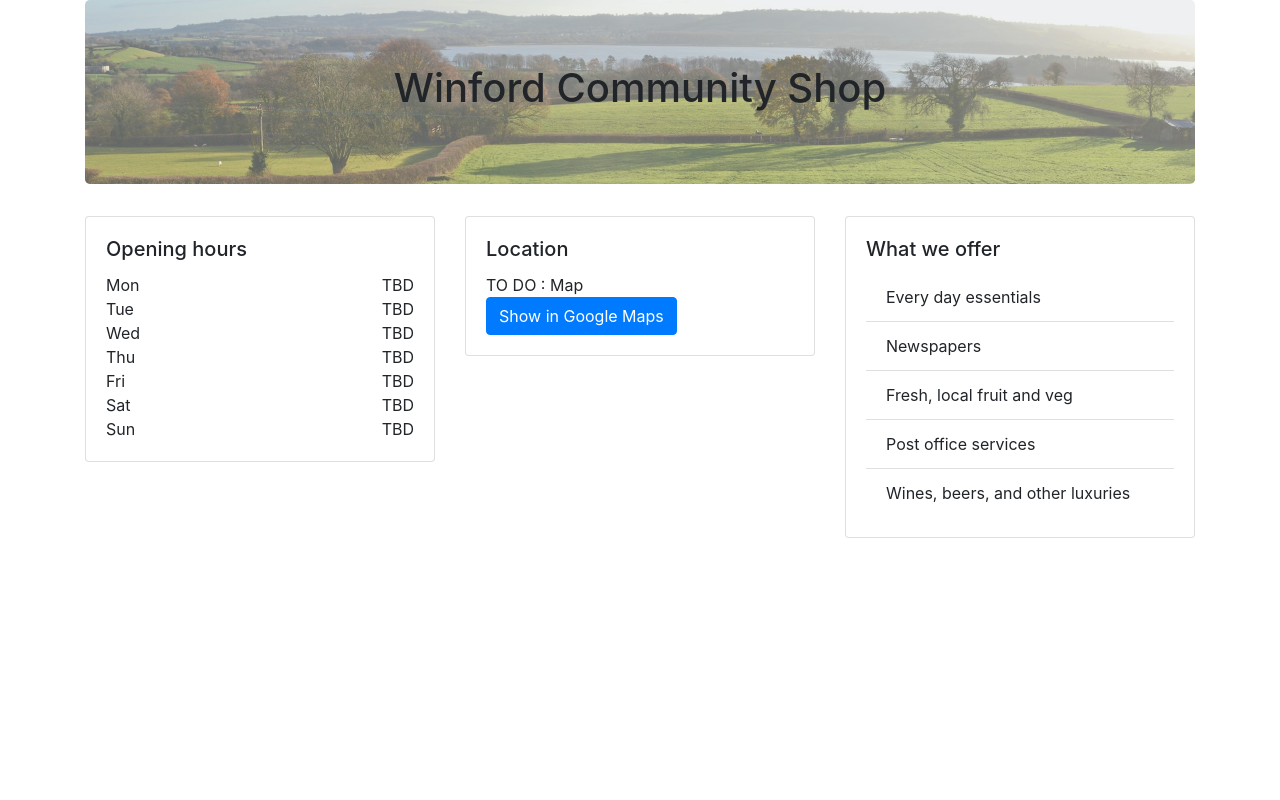
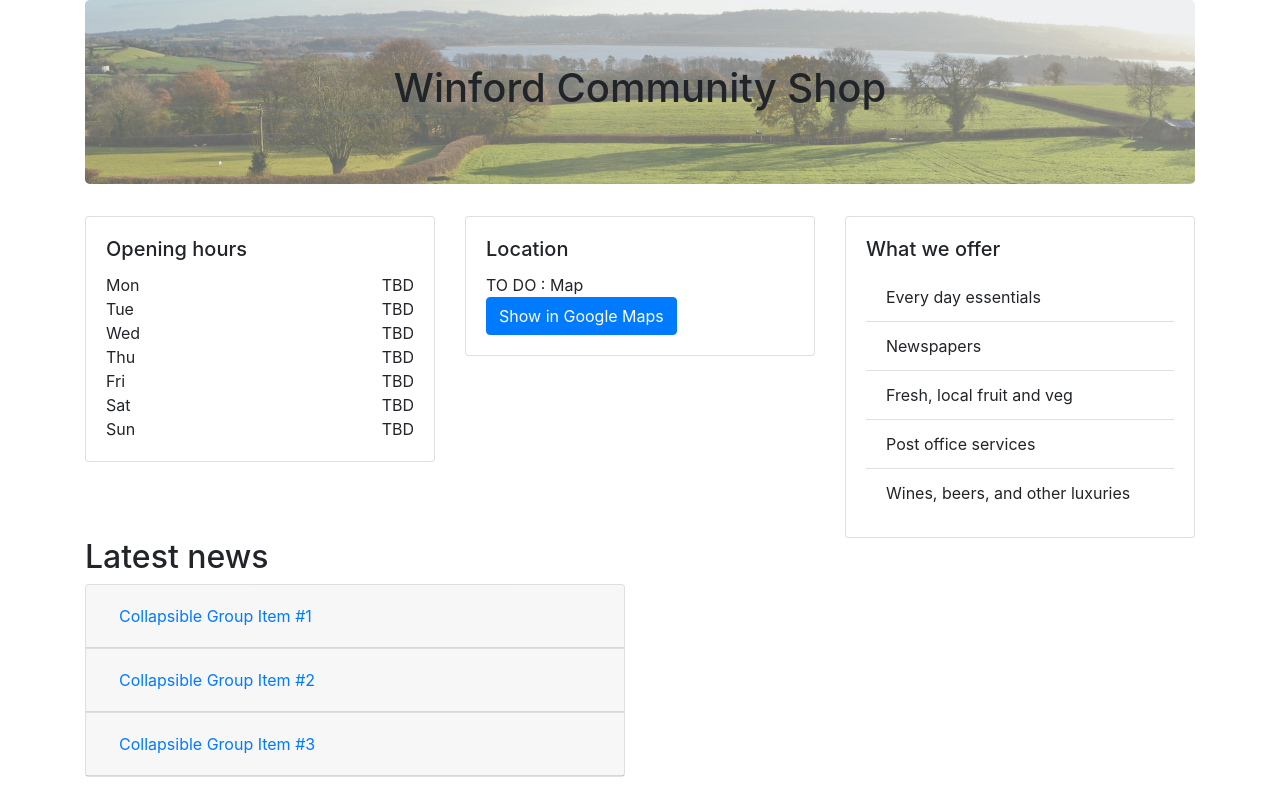
Before and after one commit to pete-wcs/pete-wcs.github.io, a plain HTML site: page index.html in a window 1280 px wide. Drawn offline with nearby package versions, Linux system fonts and the light colour scheme.

Commit message:
Added latest news accordian.

```diff
--- a/index.html
+++ b/index.html
@@ -75,6 +75,63 @@
             </div>
         </div>
     </div>
+
+    <div class="row">
+        <div class="col-md-6">
+            <h2>Latest news</h2>
+            <div class="accordion" id="accordionExample">
+                <div class="card">
+                    <div class="card-header" id="headingOne">
+                        <h5 class="mb-0">
+                            <button class="btn btn-link" type="button" data-toggle="collapse" data-target="#collapseOne" aria-expanded="false" aria-controls="collapseOne">
+                                Collapsible Group Item #1
+                            </button>
+                        </h5>
+                    </div>
+
+                    <div id="collapseOne" class="collapse collapsed" aria-labelledby="headingOne" data-parent="#accordionExample">
+                        <div class="card-body">
+                            Anim pariatur cliche reprehenderit, enim eiusmod high life accusamus terry richardson ad squid. 3 wolf moon officia aute, non cupidatat skateboard dolor brunch. Food truck quinoa nesciunt laborum eiusmod. Brunch 3 wolf moon tempor, sunt aliqua put a bird on it squid single-origin coffee nulla assumenda shoreditch et. Nihil anim keffiyeh helvetica, craft beer labore wes anderson cred nesciunt sapiente ea proident. Ad vegan excepteur butcher vice lomo. Leggings occaecat craft beer farm-to-table, raw denim aesthetic synth nesciunt you probably haven't heard of them accusamus labore sustainable VHS.
+                        </div>
+                    </div>
+                </div>
+
+                <div class="card">
+                    <div class="card-header" id="headingTwo">
+                        <h5 class="mb-0">
+                            <button class="btn btn-link collapsed" type="button" data-toggle="collapse" data-target="#collapseTwo" aria-expanded="false" aria-controls="collapseTwo">
+                                Collapsible Group Item #2
+                            </button>
+                        </h5>
+                    </div>
+                    <div id="collapseTwo" class="collapse" aria-labelledby="headingTwo" data-parent="#accordionExample">
+                        <div class="card-body">
+                            Anim pariatur cliche reprehenderit, enim eiusmod high life accusamus terry richardson ad squid. 3 wolf moon officia aute, non cupidatat skateboard dolor brunch. Food truck quinoa nesciunt laborum eiusmod. Brunch 3 wolf moon tempor, sunt aliqua put a bird on it squid single-origin coffee nulla assumenda shoreditch et. Nihil anim keffiyeh helvetica, craft beer labore wes anderson cred nesciunt sapiente ea proident. Ad vegan excepteur butcher vice lomo. Leggings occaecat craft beer farm-to-table, raw denim aesthetic synth nesciunt you probably haven't heard of them accusamus labore sustainable VHS.
+                        </div>
+                    </div>
+                </div>
+
+                <div class="card">
+                    <div class="card-header" id="headingThree">
+                        <h5 class="mb-0">
+                            <button class="btn btn-link collapsed" type="button" data-toggle="collapse" data-target="#collapseThree" aria-expanded="false" aria-controls="collapseThree">
+                                Collapsible Group Item #3
+                            </button>
+                        </h5>
+                    </div>
+                    <div id="collapseThree" class="collapse" aria-labelledby="headingThree" data-parent="#accordionExample">
+                        <div class="card-body">
+                            Anim pariatur cliche reprehenderit, enim eiusmod high life accusamus terry richardson ad squid. 3 wolf moon officia aute, non cupidatat skateboard dolor brunch. Food truck quinoa nesciunt laborum eiusmod. Brunch 3 wolf moon tempor, sunt aliqua put a bird on it squid single-origin coffee nulla assumenda shoreditch et. Nihil anim keffiyeh helvetica, craft beer labore wes anderson cred nesciunt sapiente ea proident. Ad vegan excepteur butcher vice lomo. Leggings occaecat craft beer farm-to-table, raw denim aesthetic synth nesciunt you probably haven't heard of them accusamus labore sustainable VHS.
+                        </div>
+                    </div>
+                </div>
+            </div>
+        </div>
+
+        <div class="col-md-6">
+
+        </div>
+    </div>
 </div>
 
 <!-- Optional JavaScript -->
```
